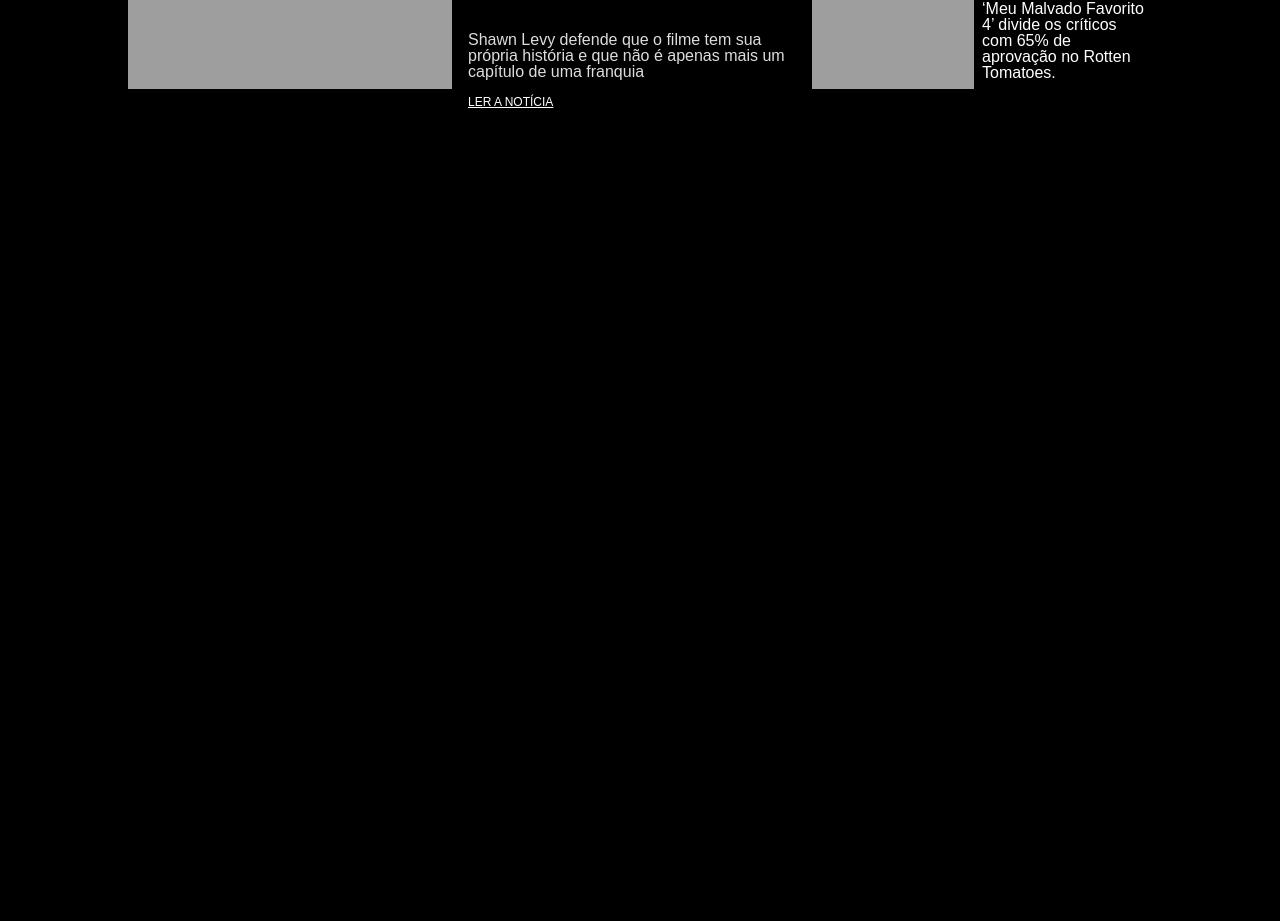
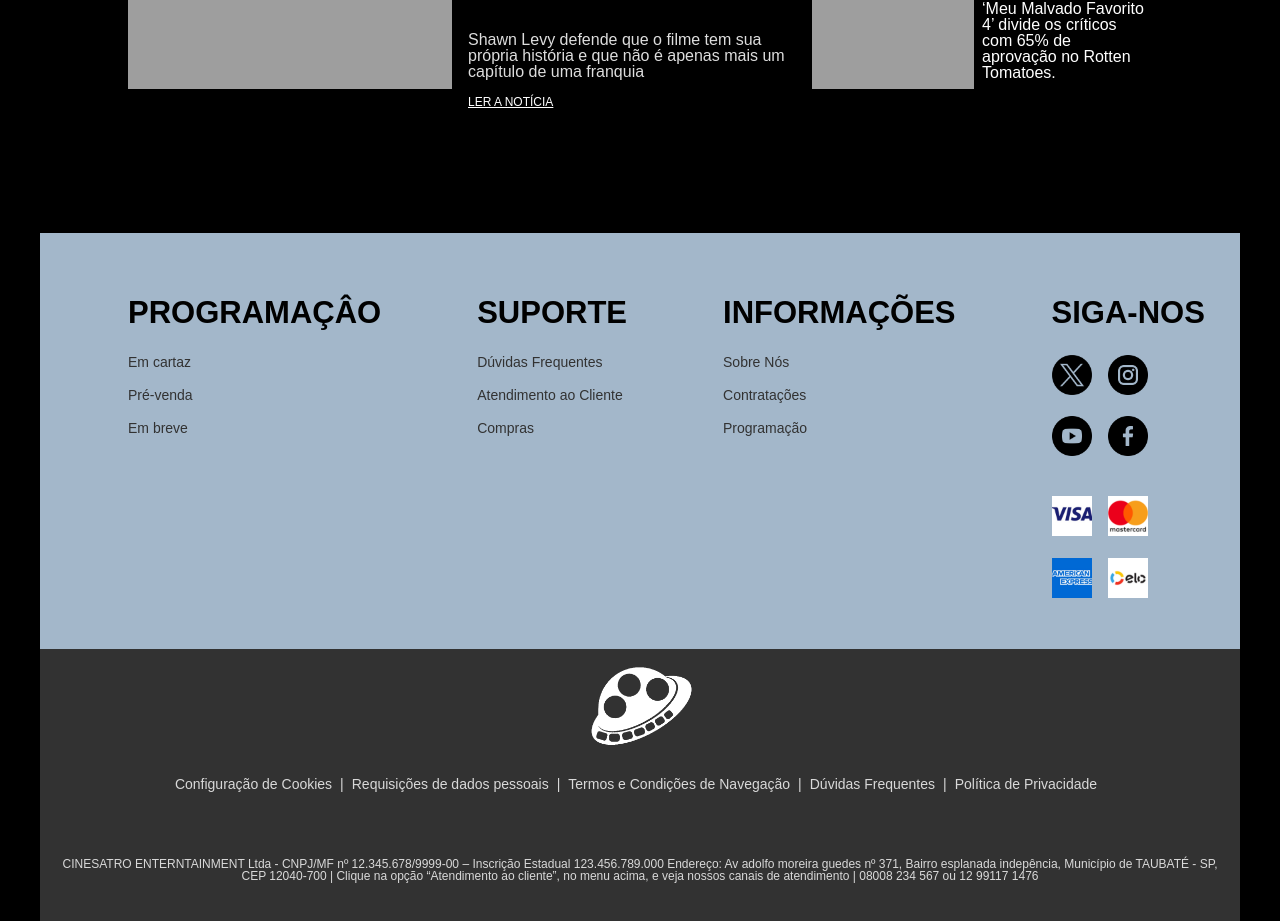
Before and after one commit to joaopedroselau/joaopedroselau.github.io, a PHP site: page / in a window 1280 px wide. Shown: the part 1255-2176 px from the top of the page. Before the commit the page ends 1363 px from the top, so only its background shows below. Run offline with PHP 8.4, Linux system fonts and the light colour scheme; grey boxes are pictures that could not be loaded.

Commit message:
Atualização - 24/09/2024
Adição do footer e personalização do scroll pelo webkit

```diff
--- a/projeto/cinema.css
+++ b/projeto/cinema.css
@@ -597,3 +597,148 @@
 		background-color:rgb(20, 20, 20)
 	}
 }
+
+/*Footer Alto*/
+.footer__alto{
+	display:block;
+	background-color:#a3b7ca;
+	text-align:center;
+	height:26rem;
+	margin-top:5rem;
+}
+.footer__alto__categorias{
+	display:inline;
+	list-style:none;
+	height:20rem;
+}
+.footer__alto__categorias__colunas{
+	height:20rem;
+	width:auto;
+	display:table-cell;
+	padding-top:1rem;
+	padding-left:3rem;
+	padding-right:3rem;
+	padding-bottom:3rem;
+	text-align:left;
+	border:none;
+	position:relative;
+
+	font-family: 'Open Sans';
+	font-size: 16px;
+}
+.footer__alto__titulo{
+	font-family:"League Spartan", sans-serif;
+	font-weight:800;
+	font-size:31px;
+	margin-top:3rem;
+}
+.footer__alto__categorias__colunas ul{
+	display:table-row-group;
+	list-style:none;
+	position:relative;
+	top:1.7rem;
+	margin:auto;
+}
+.footer__alto__categorias__colunas li{
+	height:auto;
+	width:auto;
+	padding-bottom:1.2rem;
+	display:list-item;
+	text-align:left;
+	vertical-align:middle;
+	border:none;
+	font-size:14px;
+	color:#323232;
+}
+.footer__alto__categorias__colunas__lista__item a{
+	text-decoration:none;
+	color:#323232;
+}
+.footer__alto__categorias__colunas__lista__item__certificado{
+	width:6rem;
+}
+.footer__alto__categorias__colunas__lista__item__linha{
+	display:table-cell-group;
+	list-style:none;
+	margin:auto;
+}
+.footer__alto__categorias__colunas__lista__item__linha li{
+	position:relative;
+	bottom:1.7rem;
+	display:table-cell;
+	padding-right:1rem;
+}
+
+.footer__alto__categorias__colunas__lista__item__linha img{
+	width:2.5rem;
+}
+
+/*Footer Baixo*/
+.footer__baixo{
+	display:block;
+	background-color:#323232;
+	height:17rem;
+	text-align:center;
+}
+.footer__baixo__logo{
+	position: absolute;
+	margin: auto;
+	left: 0;
+	right: 0;
+	text-align: center;
+
+	margin: auto;
+	width: 8rem;
+	text-align:center;
+}
+.footer__baixo ul{
+	display:inline-block;
+	list-style:none;
+	position:relative;
+	top:4rem;
+	margin: auto;
+	padding: 4rem 0 0 0;
+}
+.footer__baixo li{
+	height:auto;
+	width:auto;
+	display:table-cell;
+	padding-right:0.5rem;
+	text-align:center;
+	vertical-align:middle;
+	border:none;
+	font-size:14px;
+	color:#d9d9d9;
+}
+.footer__baixo ul li a{
+	font-family:'Arial';
+	text-decoration:none;
+	color:#d9d9d9;
+}
+.footer__baixo p{
+	display:inline-block;
+	position:relative;
+	top:8rem;
+	font-family:'Arial';
+	font-size:12px;
+	color:#d9d9d9;
+}
+
+/*Scrollbar*/
+::-webkit-scrollbar {
+	width: 10px;
+}
+
+::-webkit-scrollbar-track {
+	background: #000;
+	border-radius: 4px;
+}
+
+::-webkit-scrollbar-thumb {
+	background: var(--color-primary);
+	border-radius: 1px 1px 1px 1px;
+}
+
+::-webkit-scrollbar-thumb:hover {
+	background: #dd4040;
+}
--- a/projeto/index.html
+++ b/projeto/index.html
@@ -115,7 +115,95 @@
 
 	</main>
 
-	<footer></footer>
+	<footer>
+		<div class="footer__alto">
+			<ul class="footer__alto__categorias">
+				<li class="footer__alto__categorias__colunas">
+					<h1 class="footer__alto__titulo">PROGRAMAÇÂO</h1>
+					<ul class="footer__alto__categorias__colunas__lista">
+						<li class="footer__alto__categorias__colunas__lista__item">
+							<a href="programacao.html" target="_self">Em cartaz</a>
+						</li>
+						<li class="footer__alto__categorias__colunas__lista__item">
+							<a href="filmes.html" target="_self">Pré-venda</a>
+						</li>
+						<li class="footer__alto__categorias__colunas__lista__item">
+							<a href="filmes.html" target="_self">Em breve</a>
+						</li>
+					</ul>
+				</li>
+				<li class="footer__alto__categorias__colunas">
+					<h1 class="footer__alto__titulo">SUPORTE</h1>
+					<ul class="footer__alto__categorias__colunas__lista">
+						<li class="footer__alto__categorias__colunas__lista__item">
+							<a href="ajuda/faq.html" target="_self">Dúvidas Frequentes</a>
+						</li>
+						<li class="footer__alto__categorias__colunas__lista__item">
+							<a href="ajuda/faq.html" target="_self">Atendimento ao Cliente</a>
+						</li>
+						<li class="footer__alto__categorias__colunas__lista__item">
+							<a href="ajuda/compras.html" target="_self">Compras</a>
+						</li>
+					</ul>
+				</li>
+				<li class="footer__alto__categorias__colunas">
+					<h1 class="footer__alto__titulo">INFORMAÇÕES</h1>
+					<ul class="footer__alto__categorias__colunas__lista">
+						<li class="footer__alto__categorias__colunas__lista__item">
+							<a href="sobre_nos.html" target="_self">Sobre Nós</a>
+						</li>
+						<li class="footer__alto__categorias__colunas__lista__item">
+							<a href="contratacoes.html" target="_self">Contratações</a>
+						</li>
+						<li class="footer__alto__categorias__colunas__lista__item">
+							<a href="programacao.html" target="_self">Programação</a>
+						</li>
+					</ul>
+				</li>
+				<li class="footer__alto__categorias__colunas">
+					<h1 class="footer__alto__titulo">SIGA-NOS</h1>
+					<ul class="footer__alto__categorias__colunas__lista">
+						<li class="footer__alto__categorias__colunas__lista__item">
+							<ul class="footer__alto__categorias__colunas__lista__item__linha">
+								<li><a href="https://twitter.com" target="_self"><img src="assets/icons_redes_sociais/twitter.png"></a></li>
+								<li><a href="https://instagram.com" target="_self"><img src="assets/icons_redes_sociais/instagram.png"></a></li>
+							</ul>
+							<ul class="footer__alto__categorias__colunas__lista__item__linha">
+								<li><a href="https://youtube.com" target="_self"><img src="assets/icons_redes_sociais/youtube.png"></a></li>
+								<li><a href="https://facebook.com" target="_self"><img src="assets/icons_redes_sociais/facebook.png"></a></li>
+							</ul>
+						</li>
+						<li class="footer__alto__categorias__colunas__lista__item">
+							<ul class="footer__alto__categorias__colunas__lista__item__linha">
+								<li><img class="footer__alto__categorias__colunas__lista__item__bandeira" src="assets/bandeiras/bandeira_visa.png"></li>
+								<li><img class="footer__alto__categorias__colunas__lista__item__bandeira" src="assets/bandeiras/bandeira_mastercard.png"></li>
+							</ul>
+							<ul class="footer__alto__categorias__colunas__lista__item__linha">
+								<li><img class="footer__alto__categorias__colunas__lista__item__bandeira" src="assets/bandeiras/bandeira_american_express.png"></li>
+								<li><img class="footer__alto__categorias__colunas__lista__item__bandeira" src="assets/bandeiras/bandeira_elo.png"></li>
+							</ul>
+						</li>
+					</ul>
+				</li>
+
+			</ul>
+		</div>
+		<div class="footer__baixo">
+			<img class="footer__baixo__logo" src="assets/cine.png">
+			<ul>
+				<li><a href="cookies.html" target="_self">Configuração de Cookies</a></li>
+				<li>|</li>
+				<li><a href="/ajuda/dados_pessoais.html" target="_self">Requisições de dados pessoais</a></li>
+				<li>|</li>
+				<li><a href="/ajuda/termos_do_usuario.html" target="_self">Termos e Condições de Navegação</a></li>
+				<li>|</li>
+				<li><a href="/ajuda/faq.html" target="_self">Dúvidas Frequentes</a></li>
+				<li>|</li>
+				<li><a href="/ajuda/politica_de_privacidade" target="_self">Política de Privacidade</a></li>
+			</ul>
+			<p>CINESATRO ENTERNTAINMENT Ltda - CNPJ/MF nº 12.345.678/9999-00 – Inscrição Estadual 123.456.789.000 Endereço: Av adolfo moreira guedes nº 371, Bairro esplanada indepência, Município de TAUBATÉ - SP,<br> CEP 12040-700 | Clique na opção “Atendimento ao cliente”, no menu acima, e veja nossos canais de atendimento | 08008 234 567 ou 12 99117 1476</p>
+		</div>
+	</footer>
 
 </body>
 
```
Also changed, not shown: projeto/contato.html (+89 -1 lines), projeto/filmes.html (+89 -1 lines), projeto/noticias.html (+89 -0 lines), projeto/programacao.html (+89 -0 lines), projeto/assets/bandeiras/bandeira_american_express.png (added), projeto/assets/bandeiras/bandeira_elo.png (added), projeto/assets/bandeiras/bandeira_mastercard.png (added), projeto/assets/bandeiras/bandeira_visa.png (added), projeto/assets/certificados/certificado_generico.png (added), projeto/assets/certificados/certificado_google.png (added), projeto/assets/icons_redes_sociais/facebook.png (added), projeto/assets/icons_redes_sociais/instagram.png (added), projeto/assets/icons_redes_sociais/twitter.png (added), projeto/assets/icons_redes_sociais/youtube.png (added).
